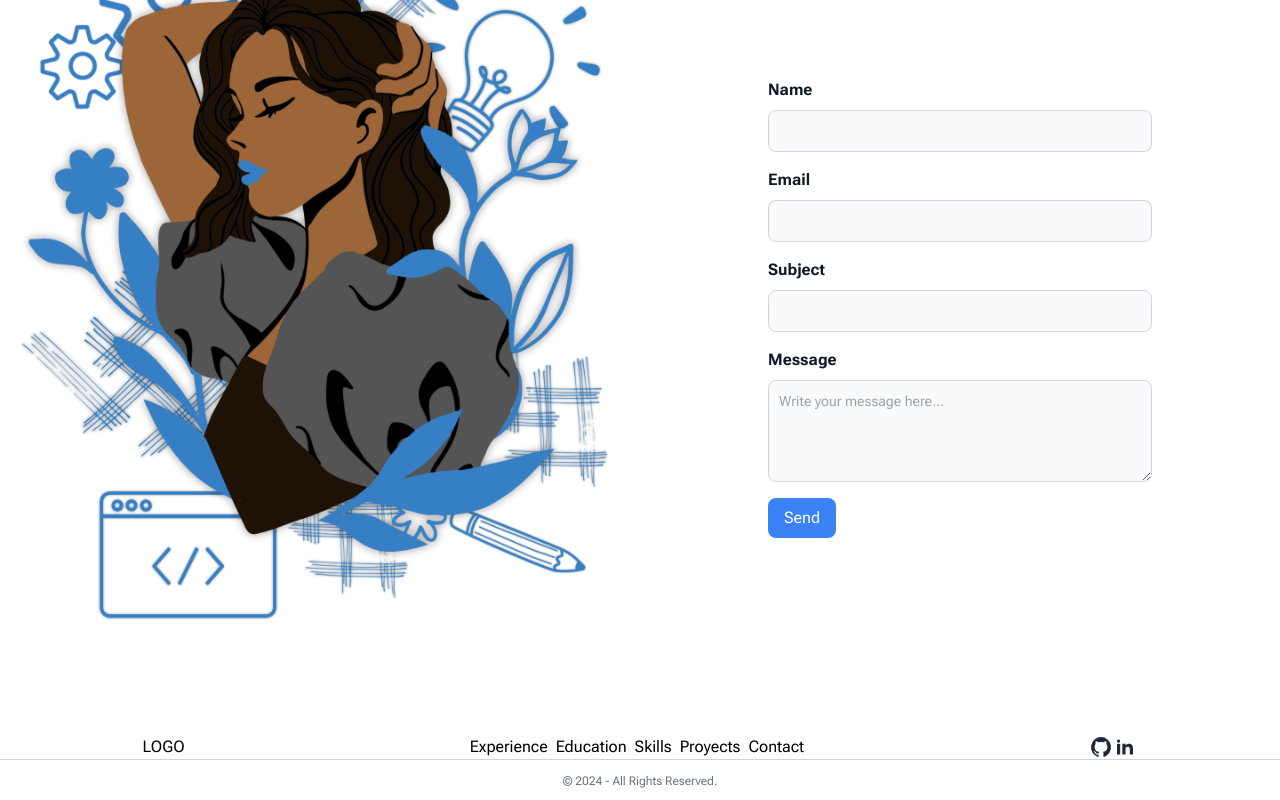
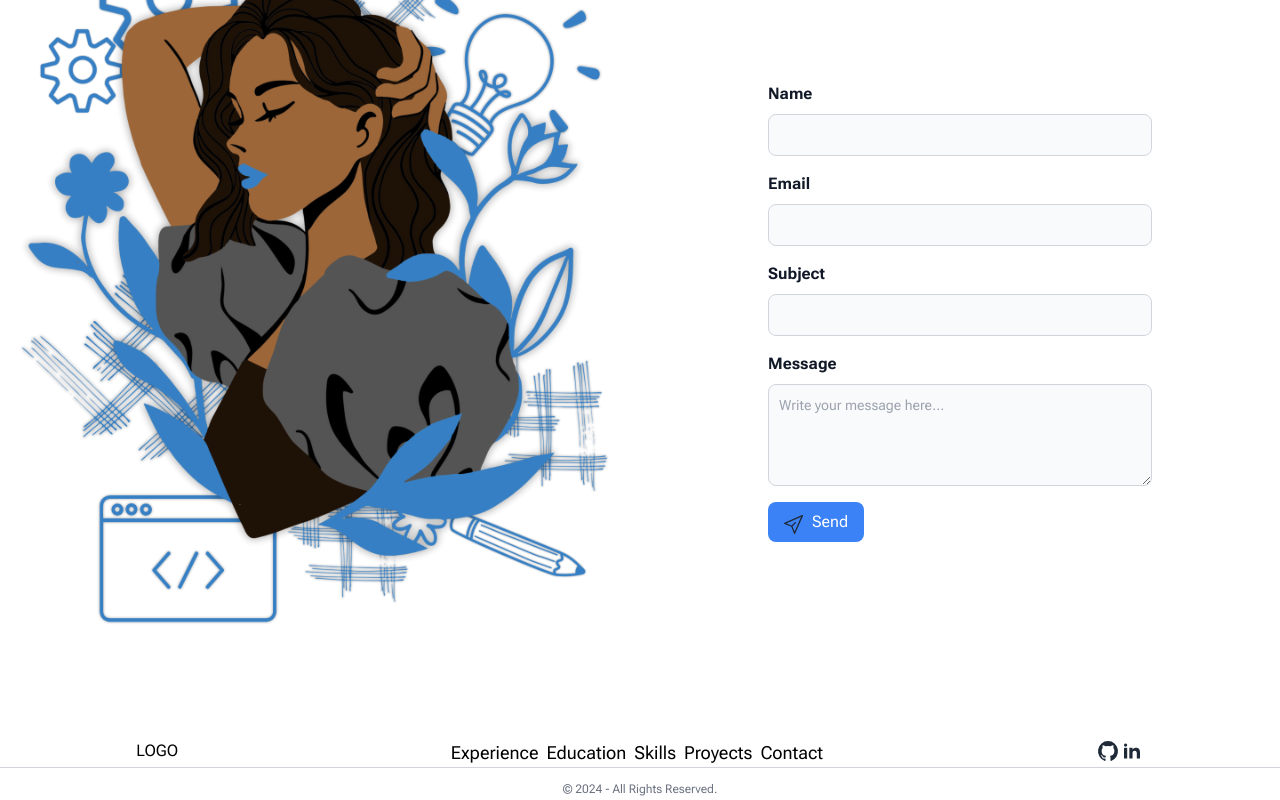
Before and after one commit to Cecilia-Suarez/Portfolio-----Frontend, a React (Vite) app: page / in a window 1280 px wide. Shown: the part 1176-1976 px from the top of the page. Built offline with nearby package versions, Linux system fonts and the light colour scheme; no server answers.

Commit message:
Navbar font size and icon added to the form's submit button

```diff
--- a/src/Components/Button.jsx
+++ b/src/Components/Button.jsx
@@ -1,6 +1,6 @@
 const Button = ({ children }) => {
   return (
-    <button className="flex w-fit gap-2 px-4 py-2 text-white bg-blue-500 rounded-lg text-base">
+    <button className="flex w-fit gap-1 px-4 py-2 items-center text-white bg-blue-500 rounded-lg text-base">
       {children}
     </button>
   );
--- a/src/Components/Form.jsx
+++ b/src/Components/Form.jsx
@@ -51,18 +51,21 @@ const Form = () => {
                     {errors.name && <small className="error-message">{errors.name}</small>}
 
                     <label className="label-style">Email</label>
-                    <input type="email" name="email" value={contact.email} onChange={handleChange} className="input-style" required/>
+                    <input type="email" name="email" value={contact.email} onChange={handleChange} className="input-style" required />
                     {errors.email && <small className="error-message">{errors.email}</small>}
 
                     <label className="label-style">Subject</label>
-                    <input type="text" name="emailSubject" value={contact.emailSubject}onChange={handleChange} className="input-style" required />
+                    <input type="text" name="emailSubject" value={contact.emailSubject} onChange={handleChange} className="input-style" required />
                     {errors.emailSubject && <small className="error-message">{errors.emailSubject}</small>}
 
                     <label className="label-style">Message</label>
                     <textarea name="message" value={contact.message} onChange={handleChange} rows="4" className="input-style" placeholder="Write your message here..."></textarea>
                     {errors.message && <small className="error-message">{errors.message}</small>}
 
-                    <Button type='sumbit'>Send</Button>
+                    <Button type='sumbit'>
+                        <svg class="w-6 h-6 text-gray-800 dark:text-white rotate-45" aria-hidden="true" xmlns="http://www.w3.org/2000/svg" width="24" height="24" fill="none" viewBox="0 0 24 24">
+                            <path stroke="currentColor" stroke-linecap="round" stroke-linejoin="round" stroke-width="1.3" d="m12 18-7 3 7-18 7 18-7-3Zm0 0v-5" />
+                        </svg>Send</Button>
                 </form>
             )}
             {show && <Send name={contact.name} />}
--- a/src/Components/Navbar.jsx
+++ b/src/Components/Navbar.jsx
@@ -6,11 +6,11 @@ const Navbar = () => {
 
     return (
         <div className="flex justify-between items-center gap-2">
-            <Link to='experience' smooth={true} duration={2500} offset={-50} className='cursor-pointer font-medium'>Experience</Link>
-            <Link to='education' smooth={true} duration={2500} offset={-50} className='cursor-pointer font-medium'>Education</Link>
-            <Link to='skills' smooth={true} duration={2500} offset={-50} className='cursor-pointer font-medium'>Skills</Link>
-            <Link to='proyects font-medium' smooth={true} duration={2500} offset={-50} className='cursor-pointer font-medium'>Proyects</Link>
-            <Link to='contact' smooth={true} duration={2500} offset={-50} className='cursor-pointer font-medium'>Contact</Link>
+            <Link to='experience' smooth={true} duration={2500} offset={-50} className='cursor-pointer font-medium text-lg'>Experience</Link>
+            <Link to='education' smooth={true} duration={2500} offset={-50} className='cursor-pointer font-medium text-lg'>Education</Link>
+            <Link to='skills' smooth={true} duration={2500} offset={-50} className='cursor-pointer font-medium text-lg' >Skills</Link>
+            <Link to='proyects font-medium' smooth={true} duration={2500} offset={-50} className='cursor-pointer font-medium text-lg'>Proyects</Link>
+            <Link to='contact' smooth={true} duration={2500} offset={-50} className='cursor-pointer font-medium text-lg'>Contact</Link>
         </div>
     )
 }
```
